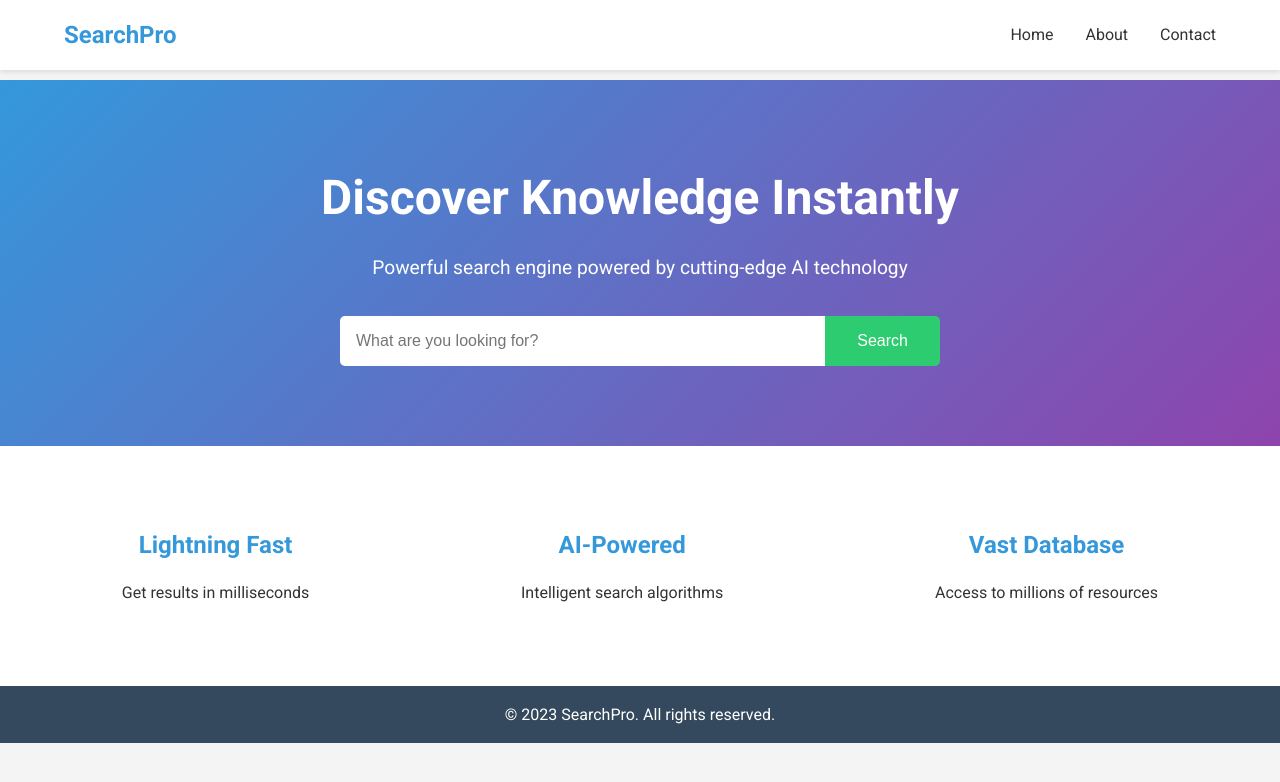
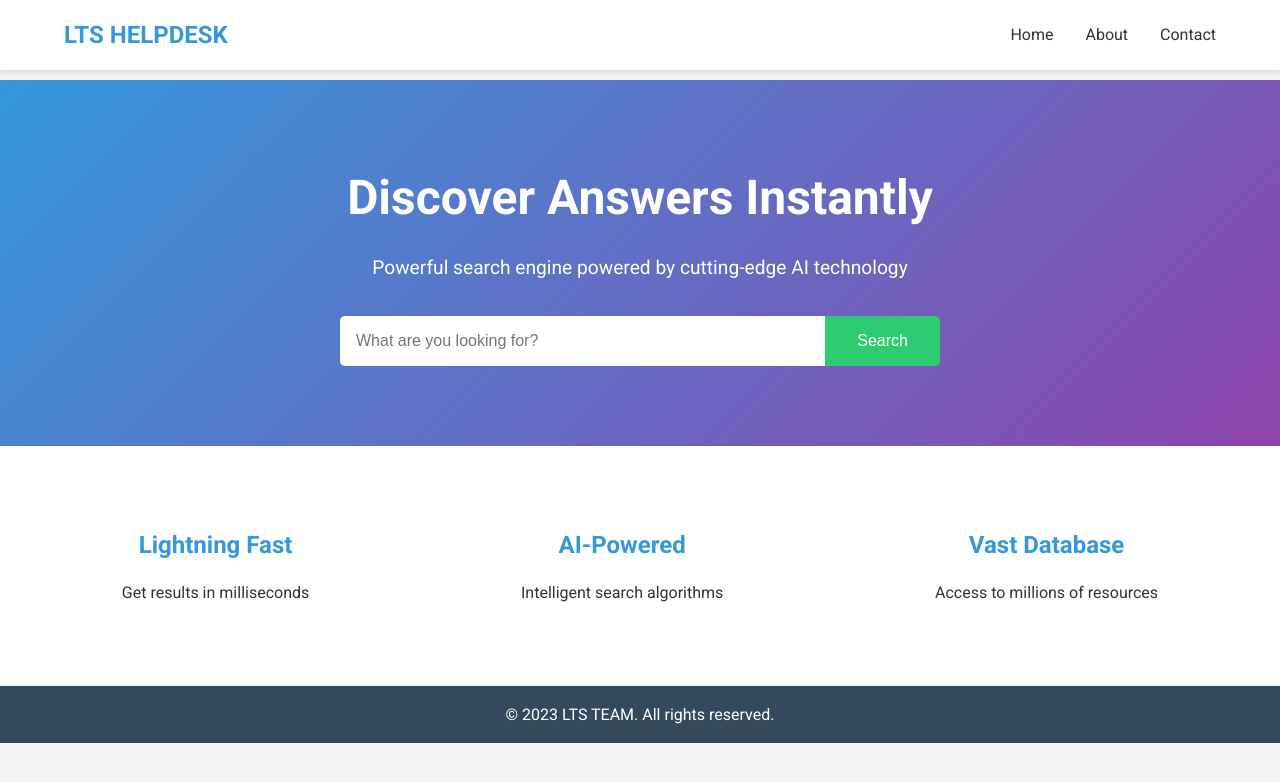
Before and after one commit to rjrejano/LTS-Search, a plain HTML site: page index.html in a window 1280 px wide. Drawn offline with Linux system fonts and the light colour scheme.

Commit message:
Update index.html

```diff
--- a/index.html
+++ b/index.html
@@ -11,7 +11,7 @@
 <body>
     <header>
         <nav>
-            <div class="logo">SearchPro</div>
+            <div class="logo">LTS HELPDESK</div>
             <ul>
                 <li><a href="#home">Home</a></li>
                 <li><a href="#about">About</a></li>
@@ -22,7 +22,7 @@
 
     <main>
         <section class="hero">
-            <h1>Discover Knowledge Instantly</h1>
+            <h1>Discover Answers Instantly</h1>
             <p>Powerful search engine powered by cutting-edge AI technology</p>
             <div class="search-container">
                 <input type="text" id="searchWidgetTrigger" placeholder="What are you looking for?">
@@ -47,7 +47,7 @@
     </main>
 
     <footer>
-        <p>&copy; 2023 SearchPro. All rights reserved.</p>
+        <p>&copy; 2023 LTS TEAM. All rights reserved.</p>
     </footer>
 
     <gen-search-widget
```
